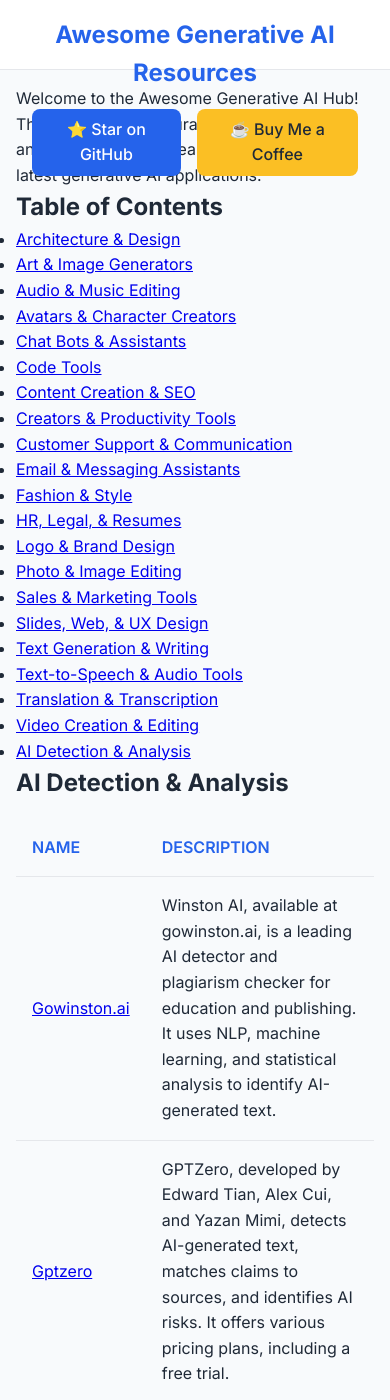
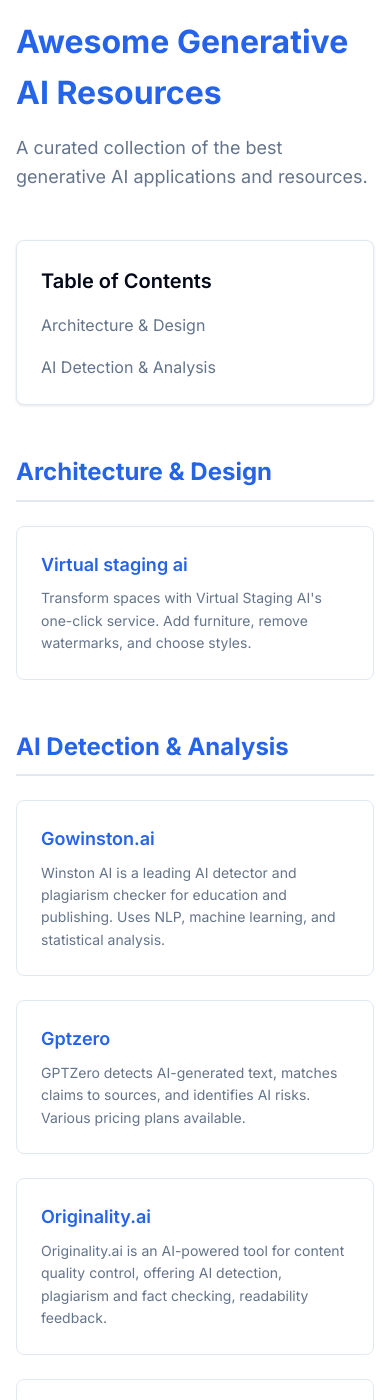
Before and after one commit to zacfrulloni/Awesome-Generative-AI-Resources, a Jekyll site: the page built from index.md, in a window 390 px wide and 1400 px high. Built offline with Jekyll 4.4.1, drawn with Linux system fonts in a browser that asks for light colours; comment, search, counter and statistics services are not loaded; some of the changed text lies outside the part shown.

Commit message:
Update default.html

```diff
--- a/_layouts/default.html
+++ b/_layouts/default.html
@@ -3,281 +3,238 @@
 <head>
     <meta charset="UTF-8">
     <meta name="viewport" content="width=device-width, initial-scale=1.0">
-    <meta name="google-adsense-account" content="ca-pub-3989253659623995">
-    <meta name="google-adsense-account" content="ca-pub-5522728655484059">
-    <title>{{ page.title }} | {{ site.title }}</title>
-    <meta name="description" content="{{ site.description }}">
-    {% seo %}
-
-    <!-- Google Font -->
+    <title>Awesome Generative AI Resources</title>
     <link href="https://fonts.googleapis.com/css2?family=Inter:wght@400;500;600;700&display=swap" rel="stylesheet">
-     <script async src="https://www.googletagmanager.com/gtag/js?id=AW-11058169010"></script>
-    <script>
-      window.dataLayer = window.dataLayer || [];
-      function gtag(){dataLayer.push(arguments);}
-      gtag('js', new Date());
-      gtag('config', 'AW-11058169010');
-    </script>
     <style>
         :root {
-            --primary-color: #2563eb;
-            --secondary-color: #1e40af;
-            --background-color: #f8fafc;
-            --text-color: #1f2937;
-            --border-color: #e5e7eb;
-            --card-background: #ffffff;
-            --header-height: 70px;
+            --primary: hsl(221.2 83.2% 53.3%);
+            --primary-foreground: hsl(210 40% 98%);
+            --background: hsl(0 0% 100%);
+            --foreground: hsl(222.2 84% 4.9%);
+            --muted: hsl(210 40% 96.1%);
+            --muted-foreground: hsl(215.4 16.3% 46.9%);
+            --border: hsl(214.3 31.8% 91.4%);
+            --radius: 0.5rem;
         }
-
         * {
             margin: 0;
             padding: 0;
             box-sizing: border-box;
         }
-
         body {
             font-family: 'Inter', sans-serif;
+            background-color: var(--background);
+            color: var(--foreground);
             line-height: 1.6;
-            color: var(--text-color);
-            background-color: var(--background-color);
         }
-
-        /* Header Styles */
-        header {
-            background-color: var(--card-background);
-            border-bottom: 1px solid var(--border-color);
-            padding: 1rem 0;
-            position: fixed;
-            width: 100%;
-            top: 0;
-            z-index: 1000;
-            height: var(--header-height);
-        }
-
-        .header-content {
+        .container {
             max-width: 1200px;
             margin: 0 auto;
-            padding: 0 2rem;
-            display: flex;
-            justify-content: space-between;
-            align-items: center;
+            padding: 2rem;
         }
-
-        .site-title {
+        header {
+            margin-bottom: 3rem;
+        }
+        h1 {
+            font-size: 2.5rem;
+            font-weight: 700;
+            color: var(--primary);
+            margin-bottom: 1rem;
+        }
+        .subtitle {
+            font-size: 1.125rem;
+            color: var(--muted-foreground);
+        }
+        .toc {
+            background-color: var(--background);
+            border: 1px solid var(--border);
+            border-radius: var(--radius);
+            padding: 1.5rem;
+            margin-bottom: 3rem;
+            box-shadow: 0 1px 3px rgba(0, 0, 0, 0.1);
+        }
+        .toc h2 {
+            font-size: 1.25rem;
+            font-weight: 600;
+            margin-bottom: 1rem;
+        }
+        .toc-grid {
+            display: grid;
+            grid-template-columns: repeat(auto-fill, minmax(250px, 1fr));
+            gap: 1rem;
+        }
+        .toc-link {
+            color: var(--muted-foreground);
+            text-decoration: none;
+            transition: color 0.2s;
+        }
+        .toc-link:hover {
+            color: var(--primary);
+        }
+        .category {
+            margin-bottom: 3rem;
+            scroll-margin-top: 2rem;
+        }
+        .category-header {
             font-size: 1.5rem;
             font-weight: 700;
-            color: var(--primary-color);
+            color: var(--primary);
+            padding-bottom: 0.5rem;
+            border-bottom: 2px solid var(--border);
+            margin-bottom: 1.5rem;
+        }
+        .resource-grid {
+            display: grid;
+            grid-template-columns: repeat(auto-fill, minmax(300px, 1fr));
+            gap: 1.5rem;
+        }
+        .resource-card {
+            background-color: var(--background);
+            border: 1px solid var(--border);
+            border-radius: var(--radius);
+            padding: 1.5rem;
+            transition: all 0.2s;
+        }
+        .resource-card:hover {
+            box-shadow: 0 4px 12px rgba(0, 0, 0, 0.1);
+            transform: translateY(-2px);
+        }
+        .resource-title {
+            font-size: 1.125rem;
+            font-weight: 600;
+            color: var(--primary);
             text-decoration: none;
+            margin-bottom: 0.5rem;
+            display: block;
         }
-
-        .header-buttons {
+        .resource-description {
+            color: var(--muted-foreground);
+            font-size: 0.875rem;
+        }
+        footer {
+            text-align: center;
+            margin-top: 4rem;
+            padding-top: 2rem;
+            border-top: 1px solid var(--border);
+        }
+        .footer-buttons {
             display: flex;
+            justify-content: center;
             gap: 1rem;
+            margin-bottom: 1.5rem;
         }
-
         .button {
+            display: inline-flex;
+            align-items: center;
             padding: 0.5rem 1rem;
-            border-radius: 0.5rem;
+            border-radius: var(--radius);
+            font-weight: 500;
             text-decoration: none;
-            font-weight: 500;
-            transition: all 0.2s ease;
+            transition: all 0.2s;
         }
-
         .github-button {
-            background-color: var(--primary-color);
-            color: white;
+            background-color: var(--primary);
+            color: var(--primary-foreground);
         }
-
         .github-button:hover {
-            background-color: var(--secondary-color);
+            opacity: 0.9;
         }
-
         .coffee-button {
             background-color: #fbbf24;
             color: #1f2937;
         }
-
         .coffee-button:hover {
             background-color: #f59e0b;
         }
-
-        /* Main Content Styles */
-        main {
-            max-width: 1200px;
-            margin: var(--header-height) auto 2rem;
-            padding: 2rem;
-        }
-
-        /* Table of Contents */
-        .toc {
-            background-color: var(--card-background);
-            border-radius: 1rem;
-            padding: 2rem;
-            margin-bottom: 2rem;
-            box-shadow: 0 1px 3px rgba(0, 0, 0, 0.1);
-        }
-
-        .toc h2 {
-            margin-bottom: 1rem;
-            color: var(--primary-color);
-        }
-
-        .toc ul {
-            list-style: none;
-            columns: 2;
-            gap: 2rem;
-        }
-
-        .toc li {
-            margin-bottom: 0.5rem;
-        }
-
-        .toc a {
-            color: var(--text-color);
-            text-decoration: none;
-            transition: color 0.2s ease;
-        }
-
-        .toc a:hover {
-            color: var(--primary-color);
-        }
-
-        /* Category Sections */
-        .category-section {
-            background-color: var(--card-background);
-            border-radius: 1rem;
-            padding: 2rem;
-            margin-bottom: 2rem;
-            box-shadow: 0 1px 3px rgba(0, 0, 0, 0.1);
-        }
-
-        .category-section h2 {
-            color: var(--primary-color);
-            margin-bottom: 1.5rem;
-            padding-bottom: 0.5rem;
-            border-bottom: 2px solid var(--border-color);
-        }
-
-        /* Table Styles */
-        table {
-            width: 100%;
-            border-collapse: separate;
-            border-spacing: 0;
-            margin: 1rem 0;
-        }
-
-        th, td {
-            padding: 1rem;
-            text-align: left;
-            border-bottom: 1px solid var(--border-color);
-        }
-
-        th {
-            background-color: var(--background-color);
-            font-weight: 600;
-            color: var(--primary-color);
-        }
-
-        tr:hover {
-            background-color: var(--background-color);
-        }
-
-        /* Footer Styles */
-        footer {
-            background-color: var(--card-background);
-            border-top: 1px solid var(--border-color);
-            padding: 2rem 0;
-            text-align: center;
-        }
-
-        footer p {
-            margin: 0.5rem 0;
-            color: #6b7280;
-        }
-
-        footer a {
-            color: var(--primary-color);
-            text-decoration: none;
-        }
-
-        /* Responsive Design */
         @media (max-width: 768px) {
-            .header-content {
-                flex-direction: column;
-                gap: 1rem;
-                text-align: center;
-            }
-
-            .toc ul {
-                columns: 1;
-            }
-
-            main {
+            .container {
                 padding: 1rem;
             }
-
-            .category-section {
-                padding: 1rem;
+            h1 {
+                font-size: 2rem;
             }
-
-            table {
-                display: block;
-                overflow-x: auto;
+            .resource-grid {
+                grid-template-columns: 1fr;
             }
         }
     </style>
 </head>
 <body>
-    <header>
-        <div class="header-content">
-            <a href="{{ site.url }}" class="site-title">
-                Awesome Generative AI Resources
-            </a>
-            <div class="header-buttons">
-                <a href="https://github.com/zacfrulloni/Awesome-Generative-AI-Resources" target="_blank" class="button github-button">
+    <div class="container">
+        <header>
+            <h1>Awesome Generative AI Resources</h1>
+            <p class="subtitle">A curated collection of the best generative AI applications and resources.</p>
+        </header>
+        <nav class="toc">
+            <h2>Table of Contents</h2>
+            <div class="toc-grid">
+                <a href="#architecture-design" class="toc-link">Architecture & Design</a>
+                <a href="#ai-detection-analysis" class="toc-link">AI Detection & Analysis</a>
+            </div>
+        </nav>
+        <main>
+            <section id="architecture-design" class="category">
+                <h2 class="category-header">Architecture & Design</h2>
+                <div class="resource-grid">
+                    <div class="resource-card">
+                        <a href="https://www.virtualstagingai.app/" target="_blank" rel="noopener noreferrer" class="resource-title">
+                            Virtual staging ai
+                        </a>
+                        <p class="resource-description">
+                            Transform spaces with Virtual Staging AI's one-click service. Add furniture, remove watermarks, and choose styles.
+                        </p>
+                    </div>
+                </div>
+            </section>
+            <section id="ai-detection-analysis" class="category">
+                <h2 class="category-header">AI Detection & Analysis</h2>
+                <div class="resource-grid">
+                    <div class="resource-card">
+                        <a href="https://gowinston.ai/?via=zac" target="_blank" rel="noopener noreferrer" class="resource-title">
+                            Gowinston.ai
+                        </a>
+                        <p class="resource-description">
+                            Winston AI is a leading AI detector and plagiarism checker for education and publishing. Uses NLP, machine learning, and statistical analysis.
+                        </p>
+                    </div>
+                    <div class="resource-card">
+                        <a href="https://gptzero.me/?via=zac" target="_blank" rel="noopener noreferrer" class="resource-title">
+                            Gptzero
+                        </a>
+                        <p class="resource-description">
+                            GPTZero detects AI-generated text, matches claims to sources, and identifies AI risks. Various pricing plans available.
+                        </p>
+                    </div>
+                    <div class="resource-card">
+                        <a href="https://originality.ai/ai-checker?via=zac" target="_blank" rel="noopener noreferrer" class="resource-title">
+                            Originality.ai
+                        </a>
+                        <p class="resource-description">
+                            Originality.ai is an AI-powered tool for content quality control, offering AI detection, plagiarism and fact checking, readability feedback.
+                        </p>
+                    </div>
+                    <div class="resource-card">
+                        <a href="https://scite.ai/" target="_blank" rel="noopener noreferrer" class="resource-title">
+                            sciteai
+                        </a>
+                        <p class="resource-description">
+                            scite.ai is an AI-powered tool that helps researchers discover and evaluate scientific articles using Smart Citations.
+                        </p>
+                    </div>
+                </div>
+            </section>
+        </main>
+        <footer>
+            <div class="footer-buttons">
+                <a href="https://github.com/zacfrulloni/Awesome-Generative-AI-Resources" target="_blank" rel="noopener noreferrer" class="button github-button">
                     ⭐ Star on GitHub
                 </a>
-                <a href="https://www.buymeacoffee.com/zazacattack" target="_blank" class="button coffee-button">
+                <a href="https://www.buymeacoffee.com/zazacattack" target="_blank" rel="noopener noreferrer" class="button coffee-button">
                     ☕ Buy Me a Coffee
                 </a>
             </div>
-        </div>
-    </header>
-
-    <main>
-        {{ content }}
-    </main>
-    <script async src="https://pagead2.googlesyndication.com/pagead/js/adsbygoogle.js?client=ca-pub-5522728655484059"
-     crossorigin="anonymous"></script>
-<!-- test -->
-<ins class="adsbygoogle"
-     style="display:block"
-     data-ad-client="ca-pub-5522728655484059"
-     data-ad-slot="7395634706"
-     data-ad-format="auto"
-     data-full-width-responsive="true"></ins>
-<script>
-     (adsbygoogle = window.adsbygoogle || []).push({});
-</script>
-    <footer>
-        <p>
-            &copy; {{ site.time | date: "%Y" }}
-            <a href="https://github.com/zacfrulloni/Awesome-Generative-AI-Resources" target="_blank">
-                Awesome-Generative-AI-Resources
-            </a>
-        </p>
-        <p>Built with ❤️ using GitHub Pages and Jekyll</p>
-    </footer>
-
-    <script>
-        // Fetch GitHub star count
-        fetch('https://api.github.com/repos/zacfrulloni/Awesome-Generative-AI-Resources')
-            .then(response => response.json())
-            .then(data => {
-                const starButton = document.querySelector('.github-button');
-                starButton.textContent = `⭐ Star on GitHub (${data.stargazers_count})`;
-            })
-            .catch(console.error);
-    </script>
+            <p>Built with ❤️ using HTML and CSS</p>
+        </footer>
+    </div>
 </body>
 </html>
```
